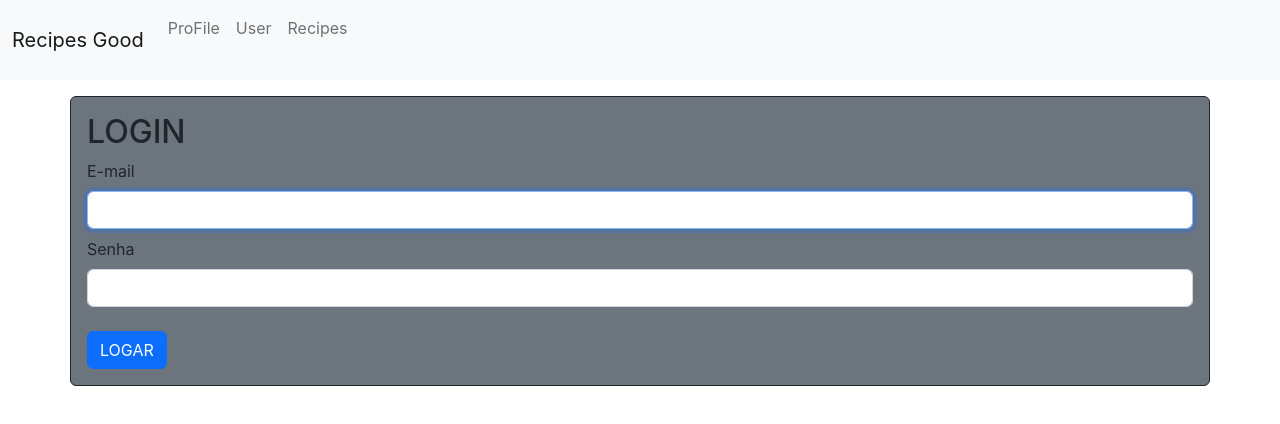
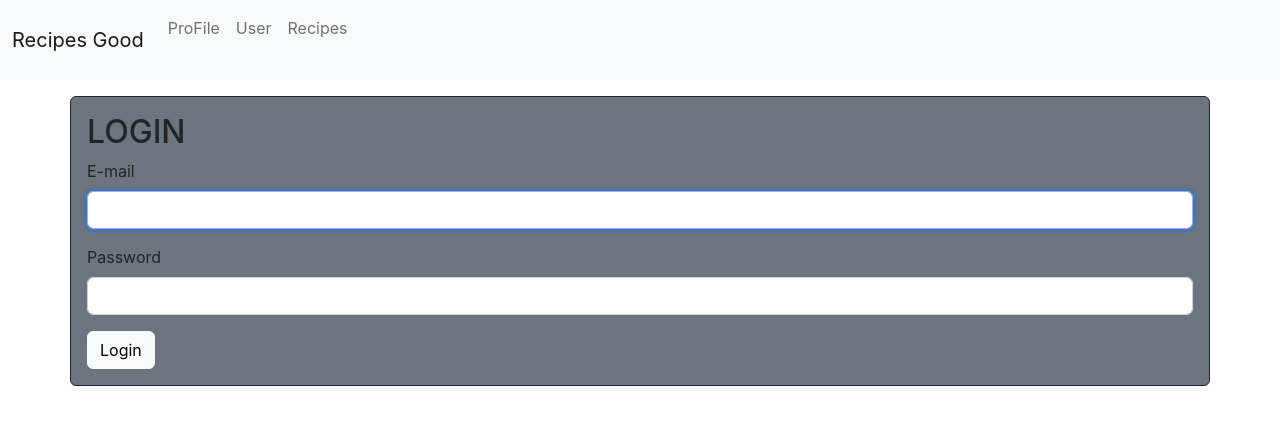
Before and after one commit to fabiolpgomes/recipes-client, a React (Create React App) app: page /login in a window 1280 px wide. Shown: the top 424 px of the page. Built offline with nearby package versions, Linux system fonts and the light colour scheme.

Commit message:
Adjustment LoginForm BTN

```diff
--- a/src/components/LoginForm/index.js
+++ b/src/components/LoginForm/index.js
@@ -31,17 +31,17 @@ function LoginForm() {
       localStorage.setItem("loggedInUser", JSON.stringify(response.data));
       setLoggedInUser({ ...response.data });
       navigate("/profile");
-      toast.success("Conta logada com sucesso.");
+      toast.success("Access OK, Connected.");
     } catch (error) {
       console.log(error);
-      toast.error("Erro ao logar.");
+      toast.error("Error connecting.");
     }
   }
 
   return (
     <>
       <form onSubmit={handleSubmit}>
-        <div className="mb-2">
+        <div className="mb-3">
           <label className="form-label" htmlFor="email">
             E-mail
           </label>
@@ -57,9 +57,9 @@ function LoginForm() {
           />
         </div>
 
-        <div className="mb-4">
+        <div className="mb-3">
           <label className="form-label" htmlFor="password">
-            Senha
+            Password
           </label>
           <input
             className="form-control"
@@ -72,8 +72,8 @@ function LoginForm() {
           />
         </div>
 
-        <button type="submit" className="btn btn-primary">
-          LOGAR
+        <button type="submit" className="btn btn-light">
+          Login
         </button>
       </form>
     </>
```
